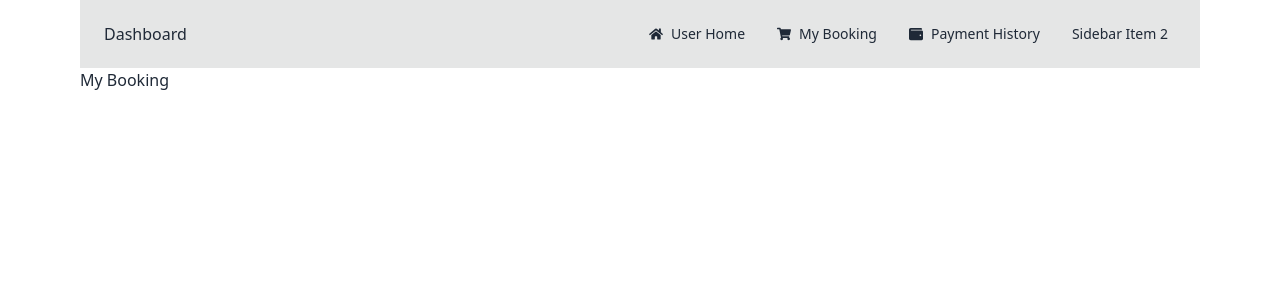
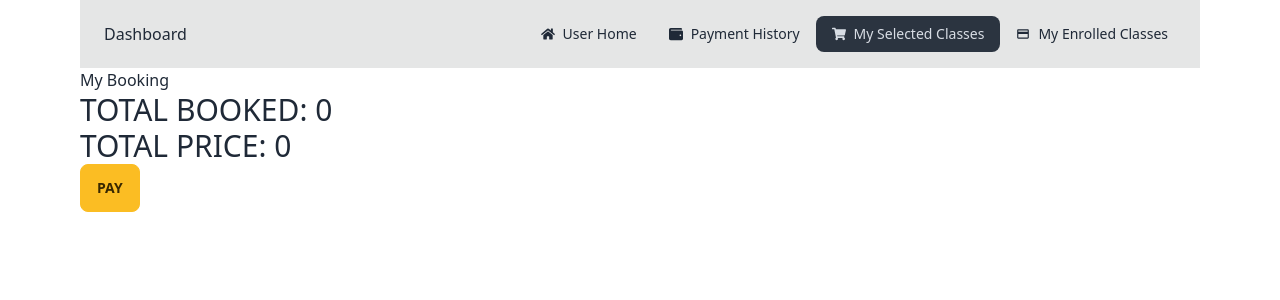
Before and after one commit to mehrabhossain1/ass-12-client, a React (Vite) app: page /dashboard/my-booking in a window 1280 px wide. Shown: the top 300 px of the page. Built offline with nearby package versions, Linux system fonts and the light colour scheme; no server answers.

Commit message:
my booking page

```diff
--- a/src/Layout/Dashboard.jsx
+++ b/src/Layout/Dashboard.jsx
@@ -1,28 +1,30 @@
-import { Link, Outlet } from "react-router-dom";
+import { NavLink, Outlet } from "react-router-dom";
 import Container from "../pages/Shared/Container/Container";
 import { FaHome, FaShoppingCart, FaWallet } from "react-icons/fa";
+import { MdPayment } from "react-icons/md";
 
 const Dashboard = () => {
   const navOptions = (
     <>
       <li>
-        <Link>
+        <NavLink to='/dashboard/home'>
           <FaHome /> User Home
-        </Link>
+        </NavLink>
       </li>
       <li>
-        <Link>
-          <FaShoppingCart /> My Booking
-        </Link>
-      </li>
-
-      <li>
-        <Link>
+        <NavLink to='/dashboard/history'>
           <FaWallet /> Payment History
-        </Link>
+        </NavLink>
       </li>
       <li>
-        <a>Sidebar Item 2</a>
+        <NavLink to='/dashboard/my-booking'>
+          <FaShoppingCart /> My Selected Classes
+        </NavLink>
+      </li>
+      <li>
+        <NavLink to='/dashboard/my-enrolled'>
+          <MdPayment /> My Enrolled Classes
+        </NavLink>
       </li>
     </>
   );
@@ -52,7 +54,7 @@ const Dashboard = () => {
               </label>
             </div>
             <div className='flex-1 px-2 mx-2 cursor-pointer'>
-              <Link to='/'>Dashboard</Link>
+              <NavLink to='/'>Dashboard</NavLink>
             </div>
             <div className='flex-none hidden lg:block'>
               <ul className='menu menu-horizontal'>
--- a/src/pages/MyBooking/MyBooking.jsx
+++ b/src/pages/MyBooking/MyBooking.jsx
@@ -1,11 +1,19 @@
-
+import useSelectedClass from "../../hooks/useSelectedClass";
 
 const MyBooking = () => {
-    return (
-        <div>
-            <h2>My Booking</h2>
-        </div>
-    );
+  const [selectedClass] = useSelectedClass();
+  const total = selectedClass.reduce((sum, item) => item.price + sum, 0);
+
+  return (
+    <div>
+      <h2>My Booking</h2>
+      <div className='uppercase'>
+        <h3 className='text-3xl'>Total Booked: {selectedClass.length}</h3>
+        <h3 className='text-3xl'>Total Price: {total}</h3>
+        <button className='btn btn-warning'>PAY</button>
+      </div>
+    </div>
+  );
 };
 
 export default MyBooking;
```
